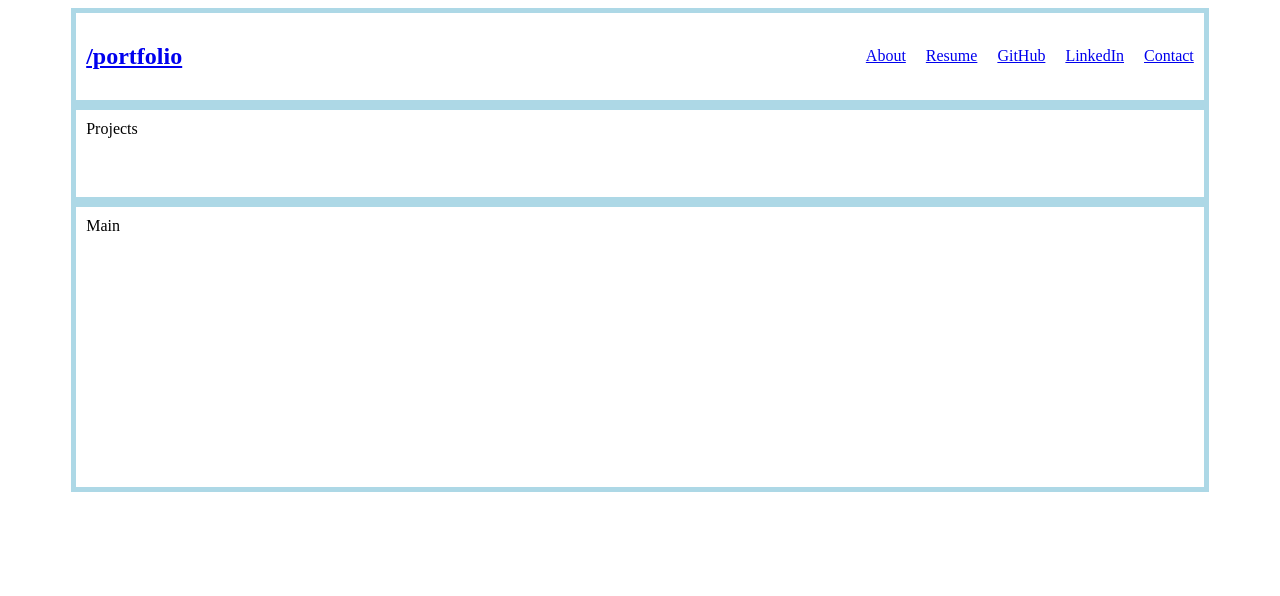
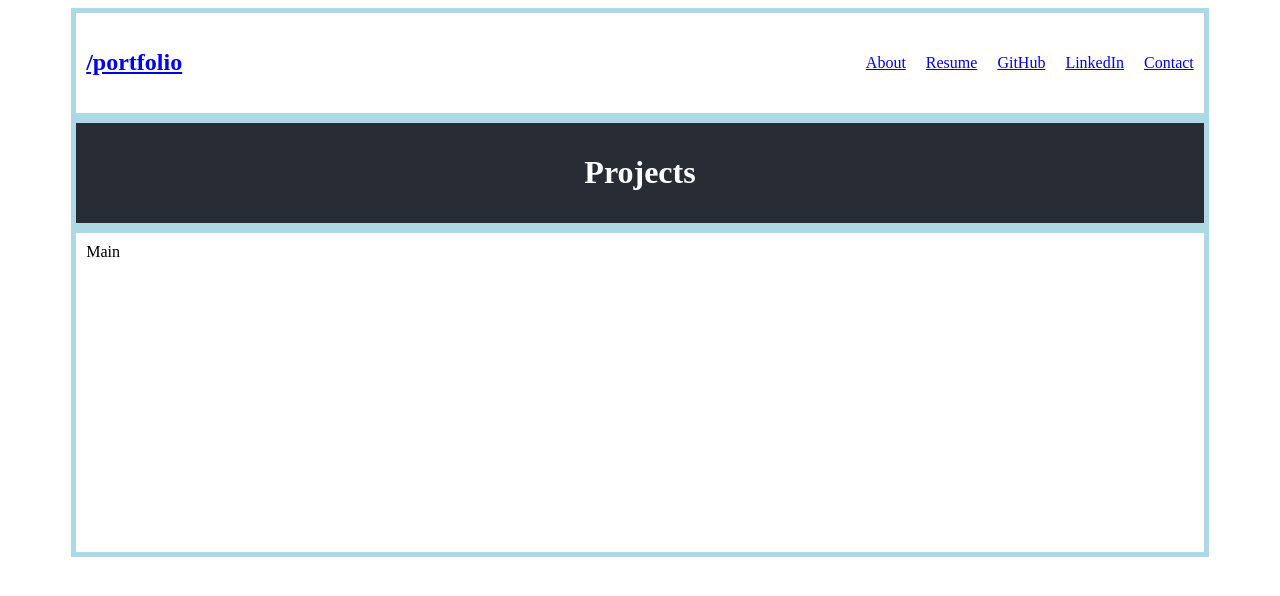
Before and after one commit to ryandeist/portfolio, a React (Vite) app: page / in a window 1280 px wide. Shown: the top 596 px of the page. Built offline with nearby package versions, Linux system fonts and the light colour scheme.

Commit message:
basic dynamic header added.

```diff
--- a/src/App.tsx
+++ b/src/App.tsx
@@ -1,13 +1,16 @@
 import './App.css'
 
+import { Route, Routes } from 'react-router'
+
 import NavBar from './components/NavBar/NavBar'
+import Header from './components/Header/Header'
 
 function App() {
 
   return (
     <div className="App">
       <NavBar />
-      <header>Projects</header>
+      <Header />
       <main>Main</main>
     </div>
   )
--- /dev/null
+++ b/src/components/Header/Header.css
@@ -0,0 +1,6 @@
+header {
+    background-color: #282c34;
+    color: white;
+    padding: 20px;
+    text-align: center;
+}
--- /dev/null
+++ b/src/components/Header/Header.tsx
@@ -0,0 +1,28 @@
+import './Header.css';
+
+import { useLocation } from 'react-router';
+
+const Header = () => {
+    const location = useLocation();
+    const path = location.pathname;
+
+    let headerTitle = '';
+
+    if (path === '/') {
+        headerTitle = 'Projects';
+    } else if (path === '/about') {
+        headerTitle = 'About Me';
+    } else if (path === '/resume') {
+        headerTitle = 'Resume';
+    } else if (path === '/contact') {
+        headerTitle = 'Contact Me';
+    }
+
+    return (
+        <header>
+            <h1>{headerTitle}</h1>
+        </header>
+    )
+}
+
+export default Header;
```
